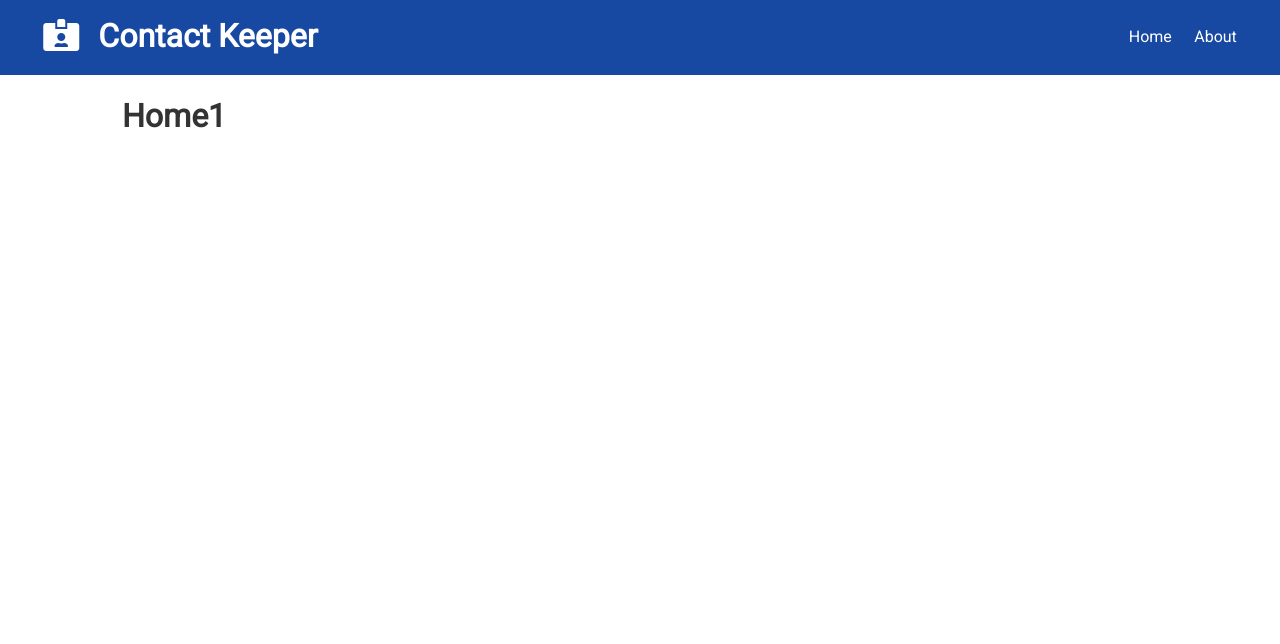
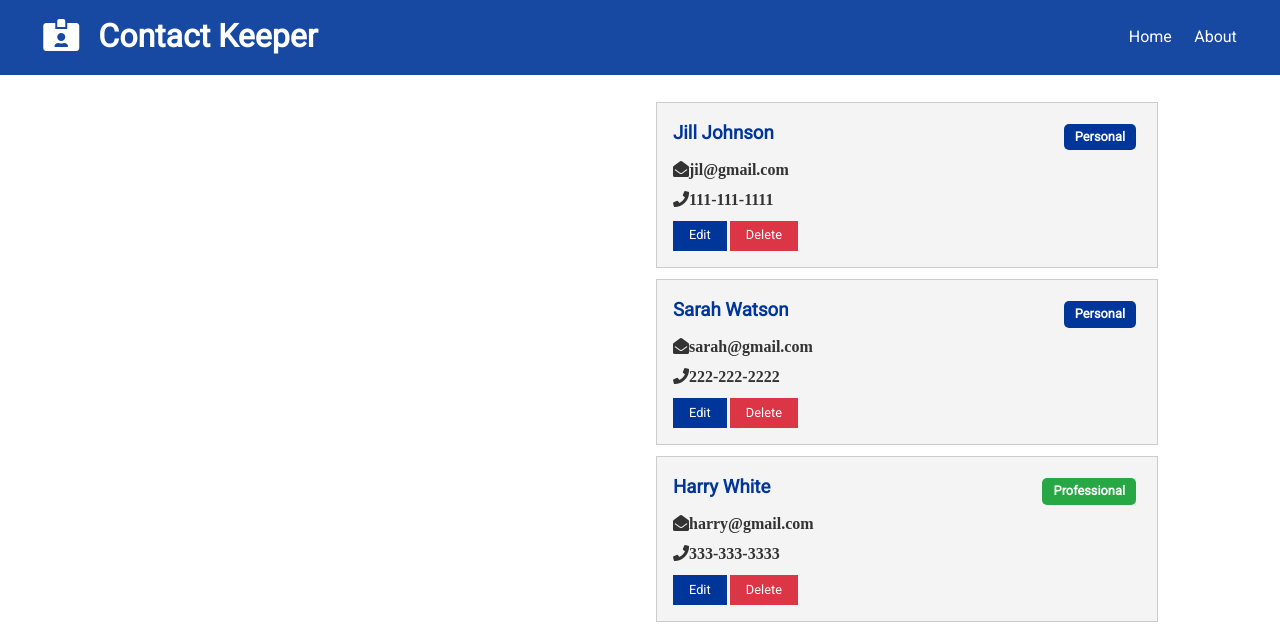
Before and after one commit to TareqJudehGithub/contacts-keeper, a React (Create React App) app in the folder client/: page / in a window 1280 px wide. Shown: the top 644 px of the page. Built offline with nearby package versions, Linux system fonts and the light colour scheme.

Commit message:
Added Contact and ContactItems components, linking them with Context state to display Contacts array on the frontend.

```diff
--- a/client/src/App.js
+++ b/client/src/App.js
@@ -3,7 +3,7 @@ import Navbar from "./components/layout/Navbar";
 import { Switch, Route } from "react-router-dom";
 import Home from "./components/pages/Home";
 import About from "./components/pages/About";
-import ContactState from "./context/contact/ContantState";
+import ContactState from "./context/contact/ContanctState";
 
 
 import './App.css';
--- /dev/null
+++ b/client/src/components/contacts/ContactItems.jsx
@@ -0,0 +1,45 @@
+import React from 'react';
+import PropTypes from "prop-types";
+
+
+const ContactItems = ({ contactItems }) => {
+     const { id, name, email, phone, type } = contactItems;
+     return (
+          <div className="card bg-light">
+               <h3 className="text-primary text-left">
+                    {name}{" "}
+                    <span style={{ float: "right"}}
+                    className={"badge " + (type === "professional"
+                                                  ?
+                                                  "badge-success"
+                                                  :
+                                                  "badge-primary"
+                                        )}
+                    >
+                    {/* Make type first letter an uppercase: */}
+                    {type.charAt(0).toUpperCase() + type.slice(1)}
+                    </span>
+               </h3>
+               <ul className="list">
+                    {
+                    email &&
+                    (<li>
+                         <i className="fas fa-envelope-open">{email}</i>
+                    </li>)
+                    }
+                    {
+                         phone &&
+                         (<li className="fas fa-phone">{phone}</li>)
+                    }
+               </ul>
+               <p>
+                    <button className="btn btn-primary btn-sm">Edit</button>
+                    <button className="btn btn-danger btn-sm">Delete</button>
+               </p>
+          </div>
+     )
+}
+ContactItems.prototype = {
+     contactItems: PropTypes.object.isRequired
+}
+export default ContactItems;
--- /dev/null
+++ b/client/src/components/contacts/Contacts.jsx
@@ -0,0 +1,21 @@
+import React, { useContext } from 'react'
+import ContactContext from "../../context/contact/contactContext";
+import ContactItems from "./ContactItems";
+
+const Contacts = () => {
+     const contactContext = useContext(ContactContext);
+     const { contacts } = contactContext;
+
+     return (
+          <React.Fragment>
+               {contacts.map(contact =>
+                              <ContactItems
+                              key={contact.id}
+                              contactItems={contact}
+                              />
+                         )}
+          </React.Fragment>
+     )
+}
+
+export default Contacts;
--- a/client/src/components/pages/Home.jsx
+++ b/client/src/components/pages/Home.jsx
@@ -1,9 +1,15 @@
-import React from 'react'
+import React from 'react';
+import Contacts from "../contacts/Contacts";
 
 const Home = () => {
      return (
-          <div>
-               <h1>Home1</h1>
+          <div className="grid-2">
+               <div>
+                    {/* ContactForm */}
+               </div>
+               <div>
+                    <Contacts />
+               </div>
           </div>
      )
 }
```
Also changed, not shown: client/src/context/contact/ContanctState.js (renamed from client/src/context/contact/ContantState.js).
